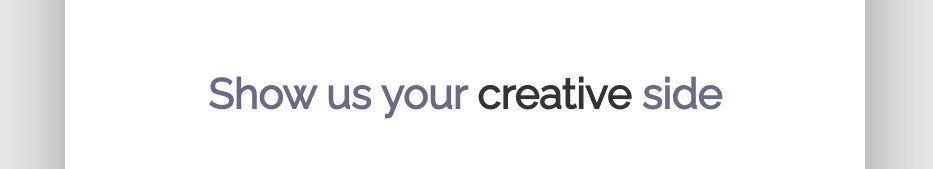
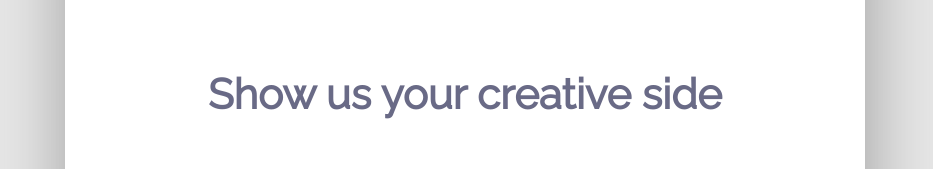
Before and after one commit to namyounjung/log-in2, a plain HTML site: page index.html in a window 1280 px wide. Shown: the part 262-431 px from the top of the page, without its empty margins (175-1108 px from the left). Drawn offline with Linux system fonts and the light colour scheme.

Commit message:
Update index.html

```diff
--- a/index.html
+++ b/index.html
@@ -38,7 +38,7 @@
         </div>
       </div>
       <div class="call-text">
-        <h1>Show us your <span>creative</span> side</h1>
+        <h1>Show us your creative side</h1>
         <button>Join the Community</button>
       </div>
     </div>
```
